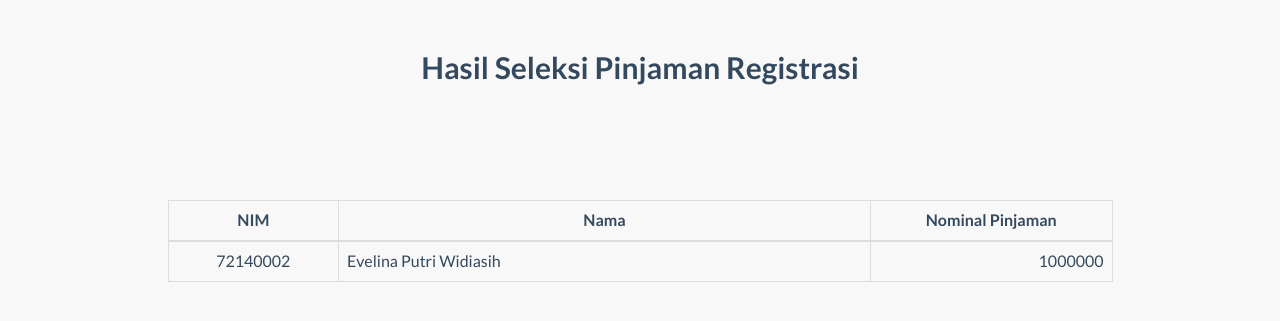
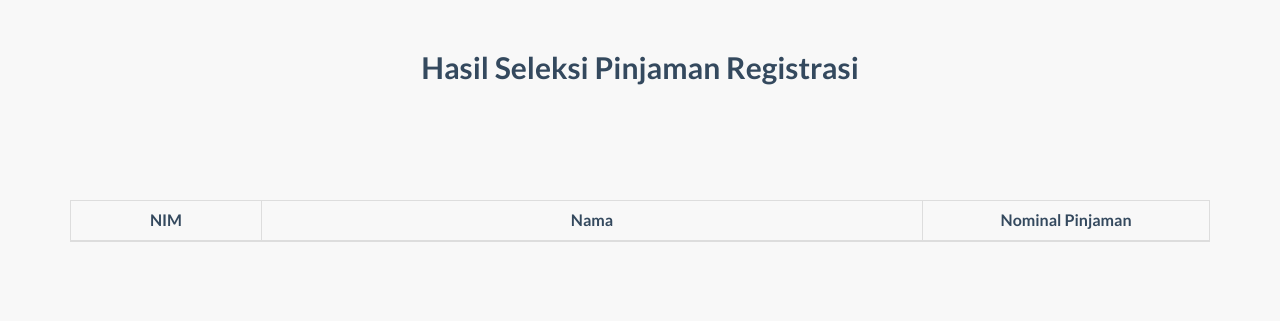
Before and after one commit to aamesaa/beasiswa, a PHP site: page /detail_seleksi.php in a window 1280 px wide. Shown: the part 158-479 px from the top of the page. Run offline with PHP 8.4, Linux system fonts and the light colour scheme; tables that the repository leaves empty or names only in its code hold one stand-in row (values such as "Sample post"); lists and menus that the app fills with data are empty; some libraries are stand-ins or nearby versions.

Commit message:
PHP Tampilan

```diff
--- a/detail_seleksi.php
+++ b/detail_seleksi.php
@@ -1,4 +1,13 @@
 <?php
+// include function & css
+
+include("function/koneksi.php");
+//include("session.php");
+//include("login.php");
+session_start();
+date_default_timezone_set('Asia/Jakarta');
+
+// connection
 ?>
 <html>
 <head>
@@ -74,8 +83,8 @@
         <br>
         <br>
         <br>
-        <div class="col-md-1"></div>
-        <div class="col-md-10">
+
+        <div class="col-md-12">
         <table class="table table-bordered">
           <thead style="text-center">
             <tr>
@@ -85,14 +94,22 @@
             </tr>
           </thead>
           <tbody>
+            <?php
+            $squery = mysqli_query($koneksi, "select * from pendaftaran natural join mahasiswa where nominal_disetujui is not null");
+            while($row = mysqli_fetch_array($squery))
+            {
+            echo '
             <tr>
-              <td class="text-center">72140002</td>
-              <td>Evelina Putri Widiasih</td>
-              <td class="text-right">1000000</td>
-            </tr>
+              <td class="text-center">'.$row['nim'].'</td>
+              <td>'.$row['nama_mhs'].'</td>
+              <td class="text-right">'.$row['nominal_disetujui'].'</td>
+            </tr>';
+            }
+            ?>
           </tbody>
         </table>
         </div>
+
       </div>
     </div>
   </div>
```
